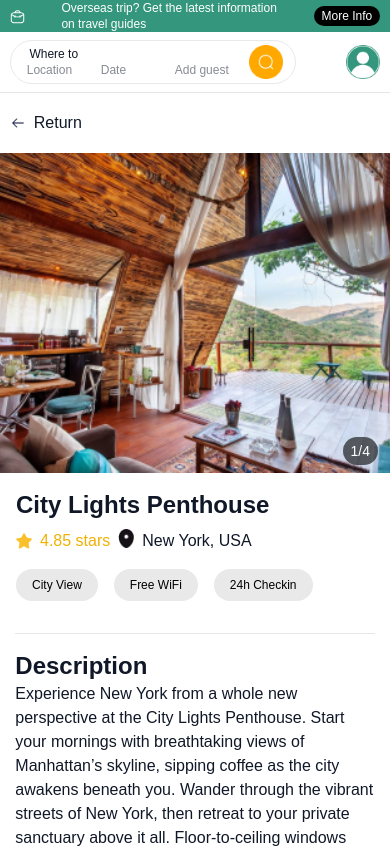
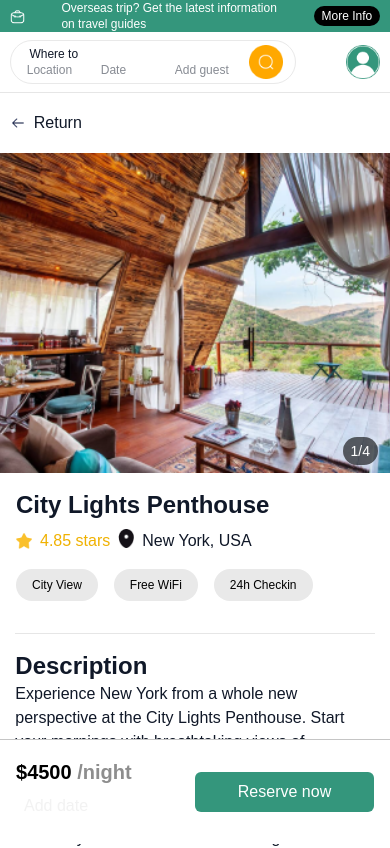
Before and after one commit to Dydex/alx-listing-app-03, a Next.js app: page /property/city-lights-penthouse in a window 390 px wide. Shown: the top 848 px of the page. Built offline with nearby package versions, Linux system fonts and the light colour scheme.

Commit message:
Added mobile booking section

```diff
--- a/components/layout/Footer.tsx
+++ b/components/layout/Footer.tsx
@@ -3,7 +3,7 @@ import Link from 'next/link';
 
 const Footer: React.FC = () => {
   return (
-    <footer className='min-h-[250px] w-full text-[#CACACA] bg-[#1a1a1a]'>
+    <footer className='min-h-[250px] mb-24 md:mb-0 w-full text-[#CACACA] bg-[#1a1a1a]'>
       {/* Top Green Bar */}
       <div className='bg-[#34967c] w-full h-[20px]'></div>
 
@@ -71,7 +71,7 @@ const Footer: React.FC = () => {
             here
           </Link>
         </p>
-        <div className='flex flex-wrap justify-center md:justify-end gap-6'>
+        <div className='flex flex-wrap justify-center lg:justify-end gap-6'>
           <p>Terms of Service</p>
           <p>Policy service</p>
           <p>Cookies Policy</p>
--- a/components/property/BookingSection.tsx
+++ b/components/property/BookingSection.tsx
@@ -1,10 +1,11 @@
 const BookingSection: React.FC<{ price: number }> = ({ price }) => {
   return (
-    <div className='hidden sm:block bg-white sticky top-10 p-6 shadow-md h-[400px] rounded-lg w-[35%] mt-8'>
-      <h3 className='text-xl text-[#8E8E8E] font-semibold'>
+    <>
+      <div className='hidden md:block bg-white sticky top-10 p-6 shadow-md h-[400px] rounded-lg w-[35%] mt-8'>
+        <div className='text-xl text-[#8E8E8E] font-semibold'>
           {' '}
           <span className='text-black'>${price}</span> /night
-      </h3>
+        </div>
         <div className='mt-4'>
           <label className='text-black'>Check in</label>
           <input
@@ -40,6 +41,29 @@ const BookingSection: React.FC<{ price: number }> = ({ price }) => {
           Reserve now
         </button>
       </div>
+
+      {/* Booking Section for Mobile */}
+      <div className='flex md:hidden items-center justify-between fixed bottom-0 left-0 w-full bg-white p-4 border-t border-[#C5C5C5]'>
+        <div className='flex flex-col w-[40%] '>
+          <div className='text-xl text-[#8E8E8E] font-semibold'>
+            <span className='text-black'>${price}</span> /night
+          </div>
+          <div className='flex items-end'>
+            <input
+              name='Date'
+              type='text'
+              className='outline-none p-2 w-full text-[#E6E6E6]'
+              placeholder='Add date'
+            />
+          </div>
+        </div>
+        <div className='w-[50%] pb-4 '>
+          <button className='mt-4 w-[100%] bg-[#34967C] text-white py-2 px-4 rounded-md'>
+            Reserve now
+          </button>
+        </div>
+      </div>
+    </>
   );
 };
 
--- a/components/property/PropertyDetail.tsx
+++ b/components/property/PropertyDetail.tsx
@@ -49,7 +49,7 @@ const PropertyDetail: React.FC<{ property: PropertyProps }> = ({
   };
 
   return (
-    <div className='container pr-0 sm:pr-6 mx-auto w-[97%] sm:w-[62%] border-t border-[#E6E6E6] mt-8 '>
+    <div className='container pr-0 sm:pr-6 mx-auto w-[97%] md:w-[62%] border-t border-[#E6E6E6] mt-8 '>
       {/* Description */}
       <div className=''>
         <div className='mt-4'>
--- a/components/property/ReviewSection.tsx
+++ b/components/property/ReviewSection.tsx
@@ -2,7 +2,7 @@ import { ReviewProps } from '@/interfaces';
 
 const ReviewSection: React.FC<{ reviews: ReviewProps[] }> = ({ reviews }) => {
   return (
-    <div className=' container mt-8 mb-16 pt-6 mx-auto sm:mx-0 w-[97%] sm:w-[62%] border-t border-b border-[#E6E6E6]'>
+    <div className=' container mt-8 mb-16 pt-6 mx-auto sm:mx-0 w-[97%] sm:w-[62%] border-t    border-b border-[#E6E6E6]'>
       <div className='w-[95%] mt-8 mb-8 '>
         <h3 className='text-2xl mb-8 font-semibold'>Reviews</h3>
         <div className='grid grid-cols-1 md:grid-cols-2 gap-6'>
```
Lines whose indentation alone changed are shown as unchanged.
